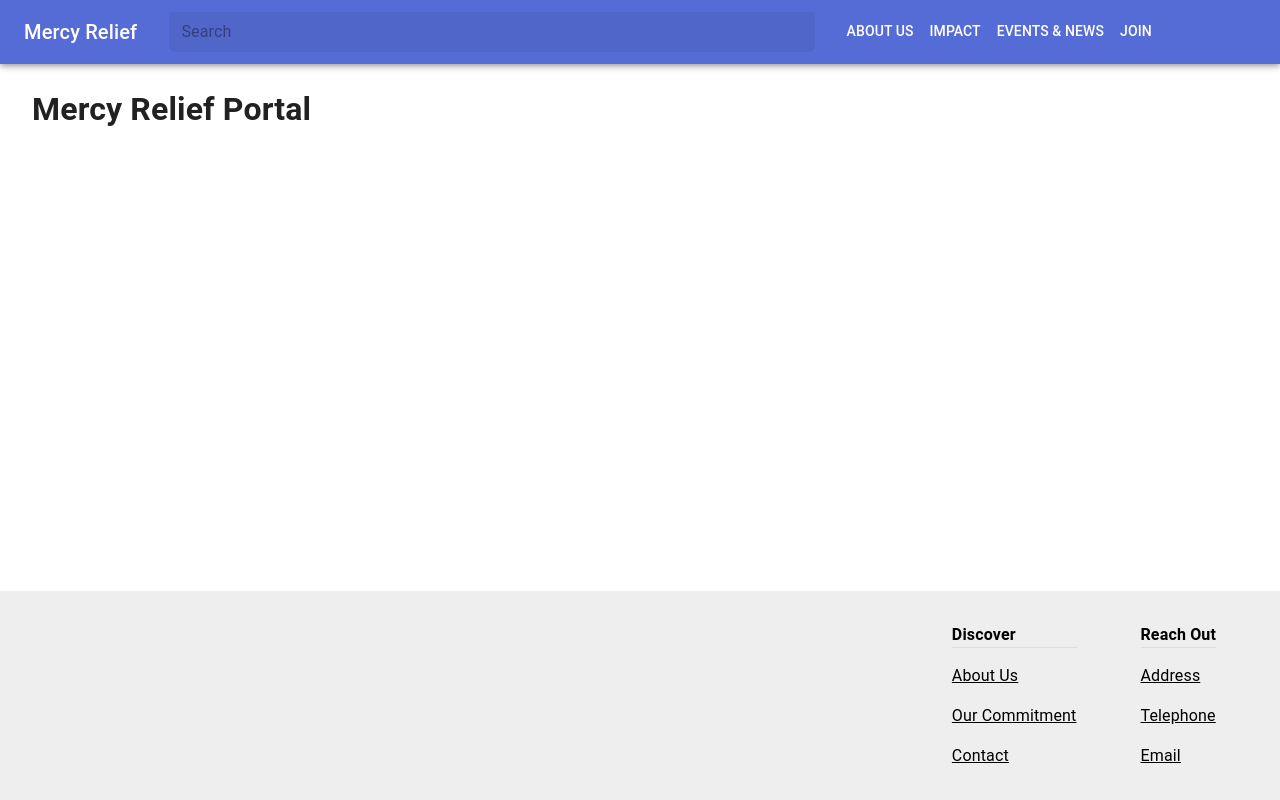
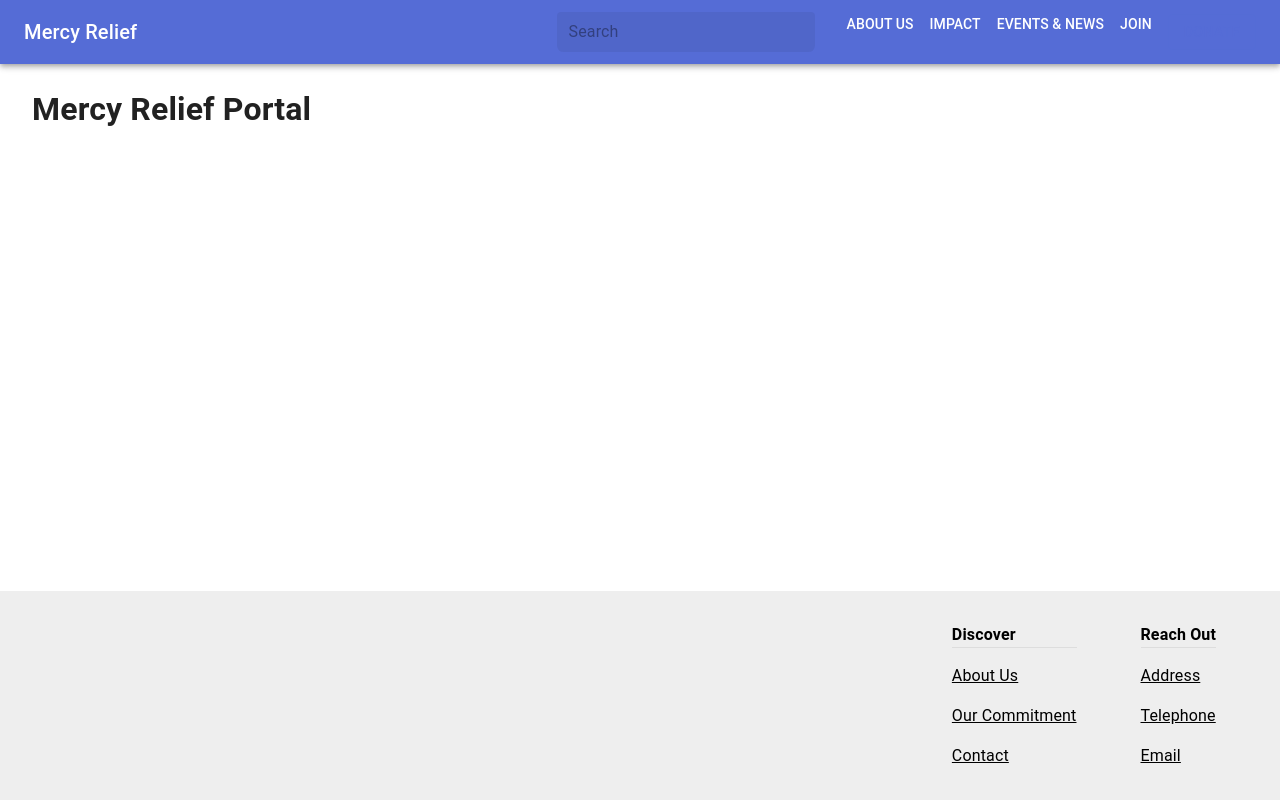
Before and after one commit to dsc-project-mr/mr-fe-external, a Next.js app: page / in a window 1280 px wide. Built offline with nearby package versions, Linux system fonts and the light colour scheme.

Commit message:
feat: make navbar responsive

```diff
--- a/components/NavBar/index.module.scss
+++ b/components/NavBar/index.module.scss
@@ -5,11 +5,20 @@
   color: #222;
 }
 
+.navFlex {
+  flex-wrap: wrap;
+}
+
 .searchbar {
-  margin: 0 2rem;
   flex: 1;
+  display: flex;
+}
+
+.searchbarInput {
   border-radius: 0.4rem;
   color: inherit;
+  min-width: 40%;
+  margin: 0 0 0 auto;
 }
 
 .mainLink {
@@ -24,13 +33,25 @@
   margin: 0 1rem 0 0;
   text-transform: uppercase;
   text-decoration: none;
+  display: inline-flex;
+}
+
+.navLinkText {
+  font-weight: bold;
+  margin: auto 0;
 }
 
 .donateLink {
-  border-width: 0.15rem;
+  border-width: 0.2rem;
+  font-weight: bold;
+}
+
+.donateLink:hover {
+  border-width: 0.2rem;
 }
 
 .navLinkActive {
   text-decoration: underline;
   text-underline-offset: 0.4rem;
+  text-decoration-thickness: 0.15rem;
 }
--- a/components/NavBar/index.tsx
+++ b/components/NavBar/index.tsx
@@ -7,6 +7,9 @@ import { useRouter } from 'next/router'
 import React, { useState, useEffect, ReactElement } from 'react'
 import FilledInput from '@mui/material/FilledInput'
 import Button from '@mui/material/Button'
+import Box from '@mui/system/Box'
+import MenuIcon from '@mui/icons-material/Menu'
+import IconButton from '@mui/material/IconButton'
 
 // NavLink adapted from https://github.com/vercel/next.js/blob/canary/examples/active-class-name/components/ActiveLink.tsx
 type NavLinkProps = LinkProps & { children: string | ReactElement }
@@ -54,7 +57,7 @@ const NavLink = ({ children, ...props }: NavLinkProps) => {
   return (
     <Link {...props}>
       <a className={className}>
-        <Typography variant="subtitle2" display="inline">
+        <Typography sx={{ paddingBottom: { xs: 1, md: 0 } }} variant="subtitle2" display="inline" className={styles.navLinkText}>
           {children}
         </Typography>
       </a>
@@ -64,20 +67,46 @@ const NavLink = ({ children, ...props }: NavLinkProps) => {
 
 const SearchBar = () => {
   return (
+    <Box className={styles.searchbar} sx={{ margin: { xs: '0.6rem 0 0.6rem 2rem', md: '0.6rem 2rem' } }}>
       <FilledInput
         hiddenLabel
         disableUnderline
-      className={styles.searchbar}
         size="small"
+        className={styles.searchbarInput}
         placeholder="Search"
       />
+    </Box>
   )
 }
 
+interface NavLinksProps {
+  children: ReactElement[];
+  show: boolean;
+}
+
+const NavLinks = ({children, show}: NavLinksProps) => {
+  return (
+    <Box sx={{
+        display: { xs: show ? 'flex' : 'none', md: 'flex' },
+        flexDirection: { xs: 'column', md: 'row' },
+        flex: { xs: 1, md: 'unset' },
+        marginBottom: { xs: 1, md: 'unset' }
+      }} className={styles.navLinks}>
+      {children}
+    </Box>
+  );
+}
+
 const NavBar = () => {
+  const [showNavLinks, setShowNavLinks] = useState(false);
+
   return (
     <AppBar position="relative" className={styles.appbar}>
-      <Toolbar>
+      <Toolbar className={styles.navFlex}>
+        <IconButton sx={{ display: { xs: 'flex', md: 'none'}}} onClick={ () => setShowNavLinks(!showNavLinks) }>
+          <MenuIcon sx={{ margin: 'auto' }}/>
+        </IconButton>
+
         <Link href="/">
           <a className={styles.mainLink}>
             <Typography variant="h6" color="inherit" noWrap>
@@ -85,8 +114,12 @@ const NavBar = () => {
             </Typography>
           </a>
         </Link>
+
         <SearchBar />
-        <div className={styles.navLinks}>
+
+        <Box sx={{flexBasis: { xs: '100%', md: 'unset'}}}></Box>
+
+        <NavLinks show={showNavLinks}>
           <NavLink href="/about-us">About Us</NavLink>
           <NavLink href="/impact">Impact</NavLink>
           <NavLink href="/events">Events & News</NavLink>
@@ -94,11 +127,10 @@ const NavBar = () => {
           <Button
             href="/donate"
             variant="outlined"
-            className={styles.donateLink}
-          >
+            className={styles.donateLink}>
             DONATE
           </Button>
-        </div>
+        </NavLinks>
       </Toolbar>
     </AppBar>
   )
```
Lines whose indentation alone changed are shown as unchanged.
